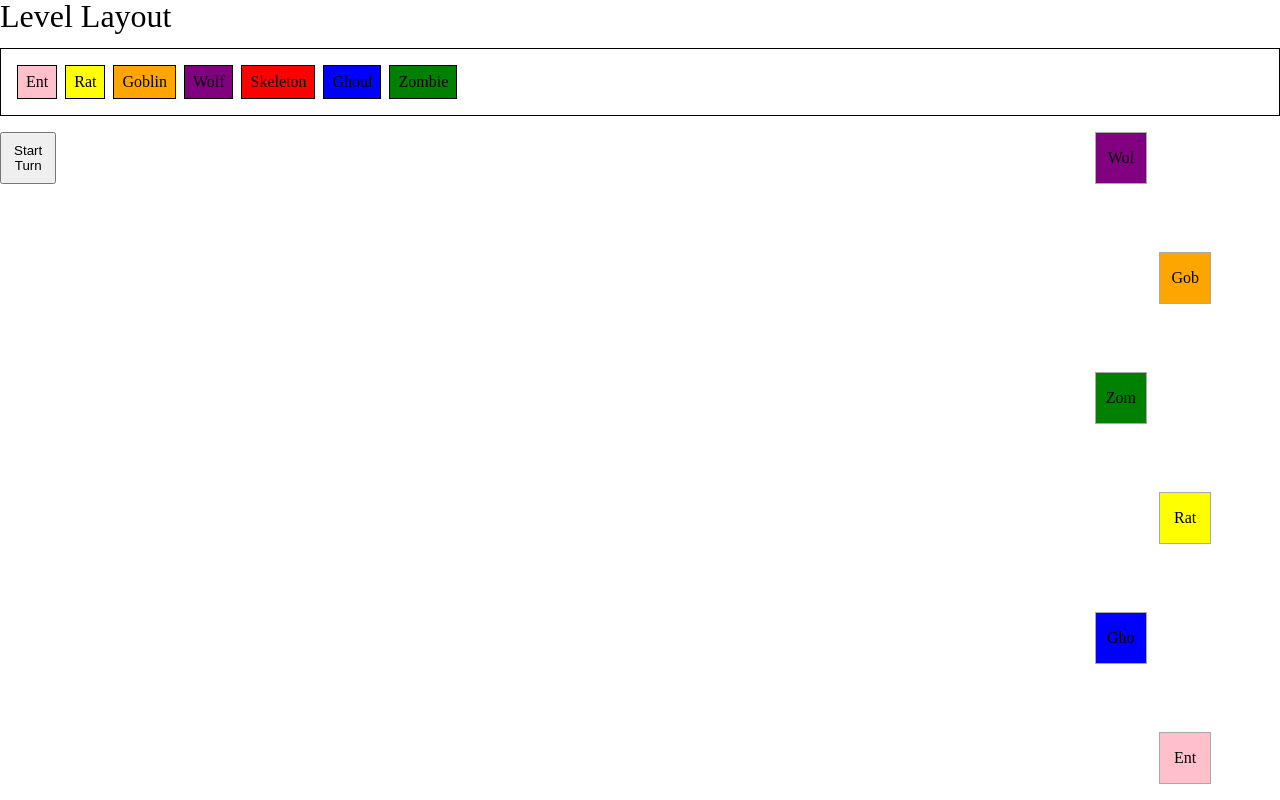
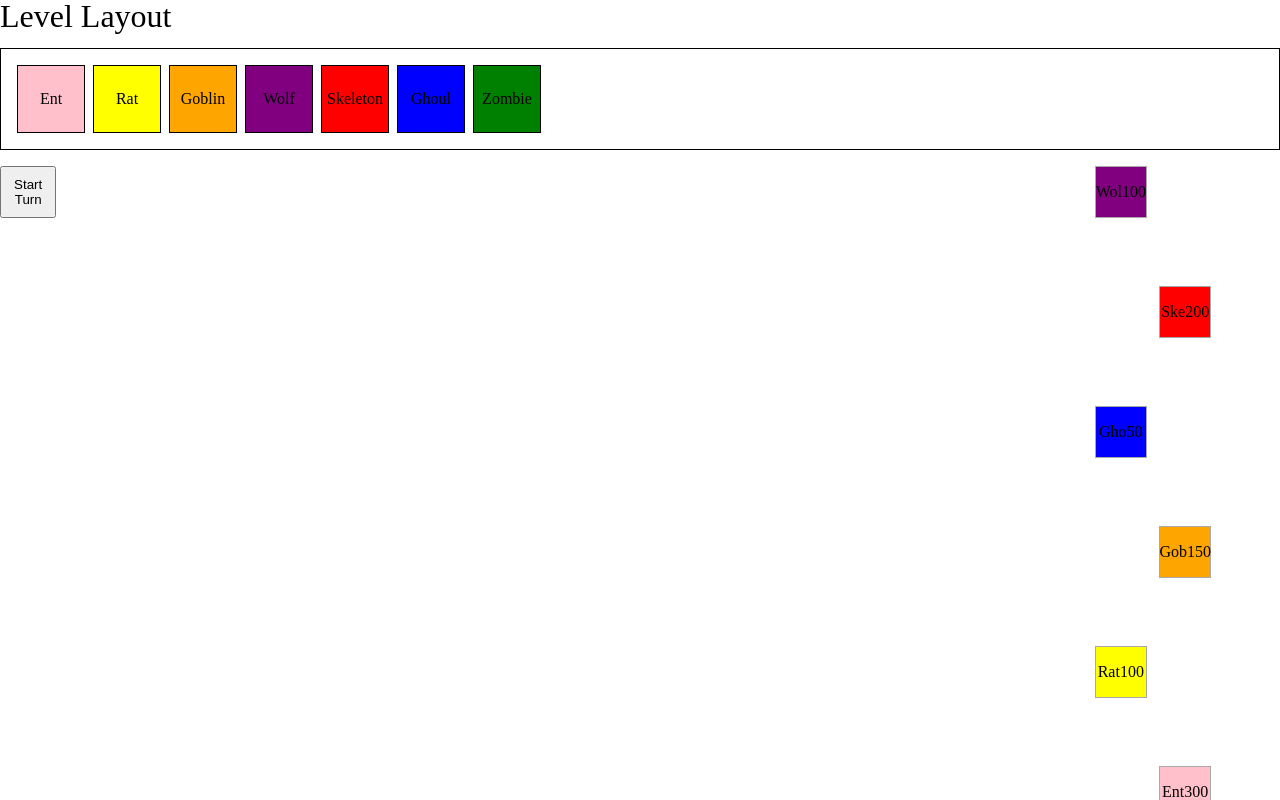
Before and after one commit to RudyMathis/ReactRPG, a React (Vite) app in the folder RPG/: page /game in a window 1280 px wide. Shown: the top 800 px of the page. Built offline with nearby package versions, Linux system fonts and the light colour scheme.

Commit message:
Enemies and characters lose health and die now
more game mechanics need to make sure characters only grey out and not removed from board, but so far so good

```diff
--- a/RPG/src/atom/BaseEnemyAtom.tsx
+++ b/RPG/src/atom/BaseEnemyAtom.tsx
@@ -16,6 +16,7 @@ export type EnemyType = {
     items: string[];
     spells: string[];
     target: string[];
+    status: string[];
     selected: boolean;
 }
 
--- a/RPG/src/atom/CharacterAtom.tsx
+++ b/RPG/src/atom/CharacterAtom.tsx
@@ -18,6 +18,7 @@ export type CharacterType = {
     gold: number;
     items: string[];
     spells: string[];
+    status: string[];
     selected: boolean;
 }
 
--- a/RPG/src/components/NavigateBtn.tsx
+++ b/RPG/src/components/NavigateBtn.tsx
@@ -9,11 +9,8 @@ type NavigateBtnProps = {
 
 const NavigateBtn = ({ locationValue, location }: NavigateBtnProps) => {
     const navigate = useNavigate();
-    // const [characters] = useAtom(characterAtom);
 
     const handleNavigation = () => {
-        // const selectedCharacters = Object.values(characters).filter(char => char.selected);
-        // console.log(selectedCharacters);
         navigate(locationValue);
     };
 
--- a/RPG/src/gameMechanics/turnOrder/TurnLogic.ts
+++ b/RPG/src/gameMechanics/turnOrder/TurnLogic.ts
@@ -28,32 +28,62 @@ export const runTurnLogic = async (
         continue;
       }
 
-      console.log(`%cEnemy ${entity.name} takes its turn.`, 'color: red; font-weight: bold;');
-      const damage = enemy.attack;
+      const updatedHealth = basicEnemyAttack(character, enemy);
+      if (character.health <= 0) {
+        store.set(CharacterAtom, prev => ({
+          ...prev,
+          [character.id]: { ...character, health: 0 }
+        }));
 
-      console.log(`%cEnemy ${entity.name} attacks ${character.name} and deals ${damage} damage!`, 'color: red;');
-      console.log(`${character.name}'s health has been reduced to ${basicAttack(character, enemy)}`);
+        await new Promise(resolve => setTimeout(resolve, 1000));
+        character.health = 0;
+        character.status = ['Dead'];
+        character.selected = false;
+      } else {
 
-      await new Promise(resolve => setTimeout(resolve, 1000));
+        store.set(CharacterAtom, prev => ({
+          ...prev,
+          [character.id]: { ...character, health: updatedHealth }
+        }));
+
+        await new Promise(resolve => setTimeout(resolve, 1000));
+        character.health = updatedHealth;
+      }
+
+
     } else {
       // Character turn
       const character = entity as CharacterType;
+
+      if(character.health > 0) {
+
       console.log(`Character ${character.name}'s turn. Waiting for user input...`);
       await waitForInput();
 
       const playerTarget = store.get(playerTargetAtom);
+      if (playerTarget && 'target' in playerTarget) {
+        const updatedHealth = basicCharacterAttack(playerTarget, character);
 
-      if (playerTarget) {
-        console.log(`%c${entity.name} attacks ${playerTarget.name} for 10 damage!`, 'color: blue;');
+        store.set(EnemyAtom, prev => ({
+          ...prev,
+          [playerTarget.id]: { ...playerTarget, health: updatedHealth }
+        }));
+
+        playerTarget.health = updatedHealth;
       } else {
-        console.log(`%c${entity.name} has no target.`, 'color: blue;');
+        console.log(`%c${character.name} has no valid target.`, 'color: blue;');
       }
     }
+    }
   }
-  console.log("Turn cycle complete.");
+  console.log('Turn cycle complete.');
 };
 
-const basicAttack = (character: CharacterType, enemy: EnemyType) => {
-  const updatedHealth = character.health - enemy.attack;
-  return updatedHealth;
+
+const basicCharacterAttack = (enemy: EnemyType, character: CharacterType) => {
+  return enemy.health - character.attack;
 };
+
+const basicEnemyAttack = (character: CharacterType, enemy: EnemyType) => {
+  return character.health - enemy.attack;
+};
--- a/RPG/src/gameMechanics/turnOrder/TurnOrderDisplay.tsx
+++ b/RPG/src/gameMechanics/turnOrder/TurnOrderDisplay.tsx
@@ -7,7 +7,7 @@ const TurnOrderDisplay = () => {
     return (
         <div className="turn-order-container">
             {turnOrder.map((entity, index) => (
-                <div key={index} className="turn-order-item" id={entity.name}>
+                <div key={index} className={`turn-order-item character-sprite ${entity.name}`}>
                     {entity.name}
                 </div>
             ))}
--- a/RPG/src/index.css
+++ b/RPG/src/index.css
@@ -56,30 +56,35 @@ button {
 
 /* temp */
 
-#Warrior, #Skeleton {
+.character-sprite.Warrior, .character-sprite.Skeleton {
     background-color: red;
 }
 
-#Mage, #Ghoul {
+.character-sprite.Mage, .character-sprite.Ghoul {
     background-color: blue;
 }
 
-#Cleric, #Zombie {
+.character-sprite.Cleric, .character-sprite.Zombie {
     background-color: green;
 }
 
-#Rogue, #Rat {
+.character-sprite.Rogue, .character-sprite.Rat {
     background-color: yellow;
 }
 
-#Archer, #Wolf {
+.character-sprite.Archer, .character-sprite.Wolf {
     background-color: purple;
 }
 
-#Bard, #Goblin {
+.character-sprite.Bard, .character-sprite.Goblin {
     background-color: orange;
 }
 
-#Monk, #Ent {
+.character-sprite.Monk, .character-sprite.Ent {
     background-color: pink;
 }
+
+.character-sprite.dead {
+	background-color: darkgray;
+	cursor: not-allowed;
+}
--- a/RPG/src/routes/enemies/BaseEnemyData.json
+++ b/RPG/src/routes/enemies/BaseEnemyData.json
@@ -14,6 +14,7 @@
         "items": [],
         "spells": [],
         "target": ["TargetHealthLow"],
+        "status": [],
         "selected": false
     },
     "Ghoul": {
@@ -22,7 +23,7 @@
         "level": 1,
         "health": 50,
         "maxHealth": 50,
-        "attack": 30,
+        "attack": 5,
         "defense": 10,
         "speed": 10,
         "mana": 40,
@@ -30,7 +31,8 @@
         "luck": 10,
         "items": [],
         "spells": [],
-        "target": [],
+        "target": ["TargetRandom"],
+        "status": [],
         "selected": false
     },
     "Zombie": {
@@ -48,6 +50,7 @@
         "items": [],
         "spells": [],
         "target": ["TargetRandom"],
+        "status": [],
         "selected": false
     },
     "Rat": {
@@ -56,7 +59,7 @@
         "level": 1,
         "health": 100,
         "maxHealth": 100,
-        "attack": 40,
+        "attack": 1,
         "defense": 10,
         "speed": 30,
         "mana": 10,
@@ -65,6 +68,7 @@
         "items": [],
         "spells": [],
         "target": ["TargetSpeedLow"],
+        "status": [],
         "selected": false
     },
     "Wolf": {
@@ -73,7 +77,7 @@
         "level": 1,
         "health": 100,
         "maxHealth": 100,
-        "attack": 70,
+        "attack": 15,
         "defense": 20,
         "speed": 20,
         "mana": 10,
@@ -81,7 +85,8 @@
         "luck": 10,
         "items": [],
         "spells": [],
-        "target": [],
+        "target": ["TargetRandom"],
+        "status": [],
         "selected": false
     },
     "Goblin": {
@@ -90,7 +95,7 @@
         "level": 1,
         "health": 150,
         "maxHealth": 150,
-        "attack": 40,
+        "attack": 20,
         "defense": 10,
         "speed": 30,
         "mana": 40,
@@ -98,7 +103,8 @@
         "luck": 30,
         "items": [],
         "spells": [],
-        "target": [],
+        "target": ["TargetRandom"],
+        "status": [],
         "selected": false
     },
     "Ent": {
@@ -116,6 +122,7 @@
         "items": [],
         "spells": [],
         "target": ["TargetLuckLow"],
+        "status": [],
         "selected": false
     }
 }
--- a/RPG/src/routes/gameState/Grid.tsx
+++ b/RPG/src/routes/gameState/Grid.tsx
@@ -1,4 +1,4 @@
-import { useState, useCallback, useRef } from 'react';
+import { useState, useCallback, useRef, useMemo  } from 'react';
 import { useSetAtom, useAtom } from 'jotai';
 import CharacterAtom, { CharacterType } from '../../atom/CharacterAtom';
 import EnemyAtom, { EnemyType } from '../../atom/BaseEnemyAtom';
@@ -19,7 +19,7 @@ const Grid = () => {
   const selectedCharacters = Object.values(characters).filter(char => char.selected);
 
   const [enemies] = useAtom(EnemyAtom);
-  const shuffledEnemies = shuffleArray(Object.values(enemies));
+  const shuffledEnemies = useMemo(() => shuffleArray(Object.values(enemies)), []);
 
   // Get the turn order via our custom hook (which sorts by speed, highest first).
   const turnOrder = useTurnOrder();
@@ -65,14 +65,15 @@ const Grid = () => {
       {selectedCharacters.map((char, index) => (
         <div
           key={char.id}
-          className="character-sprite"
-          id={char.name}
+          className={`character-sprite ${char.name} ${char.health === 0 ? 'dead' : ''}`}
           style={{
             gridColumn: (index % 2) === 0 ? 2 : 3,
             gridRow: (index * 2) + 1
           }}
         >
           {char.name.slice(0, 3)}
+          {char.health}
+          {char.status}
         </div>
       ))}
 
@@ -80,8 +81,8 @@ const Grid = () => {
       {shuffledEnemies.map((enemy, index) => (
         <div
           key={enemy.id}
-          className="character-sprite"
-          id={enemy.name}
+          className={`character-sprite ${enemy.name} ${enemy.health === 0 ? 'dead' : ''}`}
+          // id={enemy.name}
           onClick={() => handlePlayerTargeted(enemy)}
           data-target={getEnemyTargetName(enemy, selectedCharacters)}
           style={{
@@ -90,6 +91,8 @@ const Grid = () => {
           }}
         >
           {enemy.name.slice(0, 3)}
+          {enemy.health}
+          {enemy.status}
         </div>
       ))}
 
--- a/RPG/src/routes/selectCharacter/CharacterData.json
+++ b/RPG/src/routes/selectCharacter/CharacterData.json
@@ -3,8 +3,8 @@
         "id": 1,
         "name": "Warrior",
         "level": 1,
-        "health": 200,
-        "maxHealth": 200,
+        "health": 300,
+        "maxHealth": 300,
         "attack": 10,
         "defense": 20,
         "speed": 10,
@@ -16,6 +16,7 @@
         "gold": 0,
         "items": [],
         "spells": [],
+        "status": [],
         "selected": false
     },
     "Mage": {
@@ -35,6 +36,7 @@
         "gold": 0,
         "items": [],
         "spells": [],
+        "status": [],
         "selected": false
     },
     "Cleric": {
@@ -54,6 +56,7 @@
         "gold": 0,
         "items": [],
         "spells": [],
+        "status": [],
         "selected": false
     },
     "Rogue": {
@@ -73,6 +76,7 @@
         "gold": 0,
         "items": [],
         "spells": [],
+        "status": [],
         "selected": false
     },
     "Archer": {
@@ -92,6 +96,7 @@
         "gold": 0,
         "items": [],
         "spells": [],
+        "status": [],
         "selected": false
     },
     "Bard": {
@@ -111,6 +116,7 @@
         "gold": 0,
         "items": [],
         "spells": [],
+        "status": [],
         "selected": false
     },
     "Monk": {
@@ -130,6 +136,7 @@
         "gold": 0,
         "items": [],
         "spells": [],
+        "status": [],
         "selected": false
     }
 }
```
Also changed, not shown: RPG/src/gameMechanics/Status.ts (added, +16 -0 lines).
